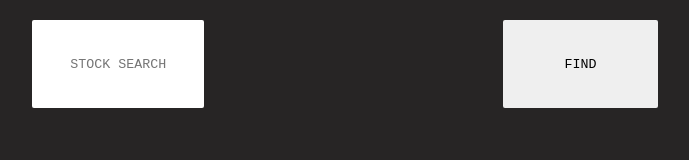
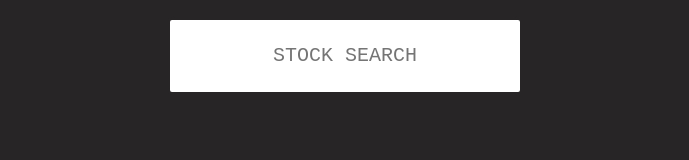
Before and after one commit to LHWOOD/stocky, a plain HTML site: page index.html in a window 1280 px wide. Shown: the whole page, without its empty margins (295-984 px from the left). Drawn offline with Linux system fonts and the light colour scheme.

Commit message:
added padding between divs and hid btn

```diff
--- a/assets/styles.css
+++ b/assets/styles.css
@@ -11,10 +11,9 @@ body {
   /* border: solid black 2px; */
   border-radius: 2px;
   box-shadow: rgb(117, 116, 116) 1px 1px;
-  /* margin-top: 2px;
-  margin-bottom: 2px;
-  margin-right: 15px;
-  margin-left: 15px; */
+
+  margin-bottom: 8px;
+
   display: flex;
   /* margin: 8px; */
   margin-left: 3px;
@@ -43,6 +42,8 @@ body {
   border-radius: 2px;
   border: black 1px;
   text-align: center;
+  padding: 2% 4%;
+  font-size: 20px;
 }
 h4 {
   padding-left: 10px;
--- a/index.html
+++ b/index.html
@@ -18,7 +18,7 @@
           name="symbol"
           id="symbol"
         />
-        <button id="btn" type="submit">FIND</button>
+        <!-- <button id="btn" type="submit">FIND</button> -->
       </form>
     </div>
     <div id="stuff"></div>
```
